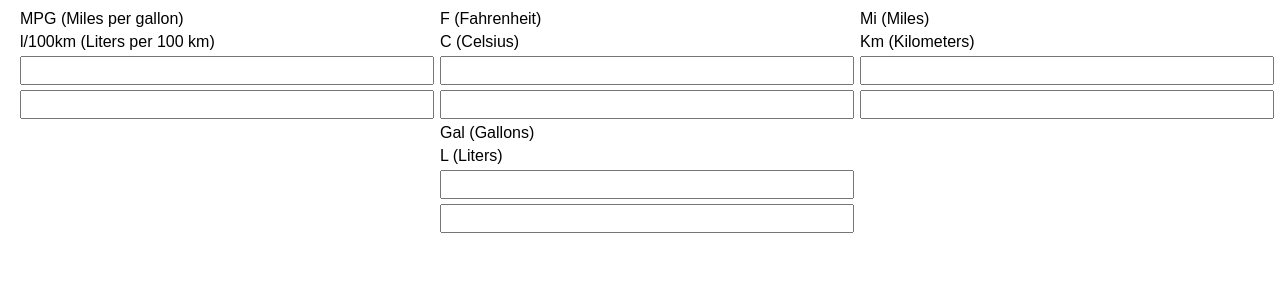
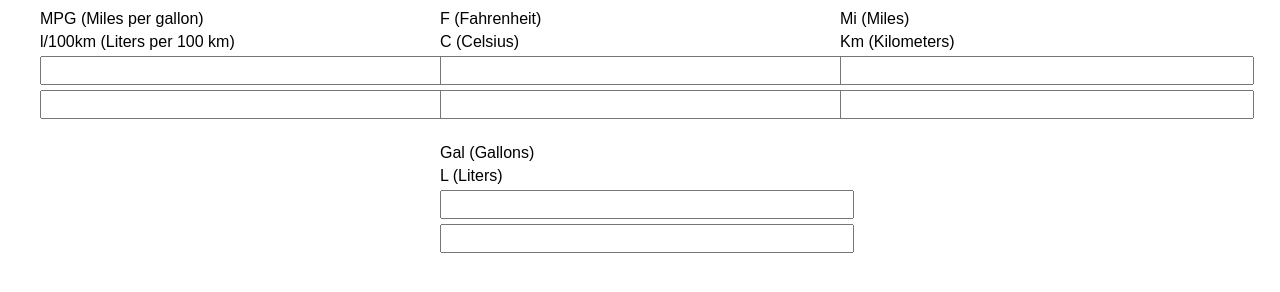
Before and after one commit to wwwowka/MPG-to-L-100km-Converter, a plain HTML site: page index.html in a window 1280 px wide. Drawn offline with Linux system fonts and the light colour scheme.

Commit message:
Update index.html

```diff
--- a/index.html
+++ b/index.html
@@ -14,7 +14,7 @@
         .container {
             display: flex;
             flex-wrap: wrap;
-            justify-content: space-around;
+            justify-content: center;
             align-items: flex-start;
             padding: 10px;
         }
@@ -34,13 +34,6 @@
         .converter label {
             display: block;
             margin-bottom: 5px;
-        }
-
-        @media (min-width: 768px) {
-            .converter {
-                width: calc(50% - 20px);
-                margin-bottom: 0;
-            }
         }
     </style>
 </head>
```
